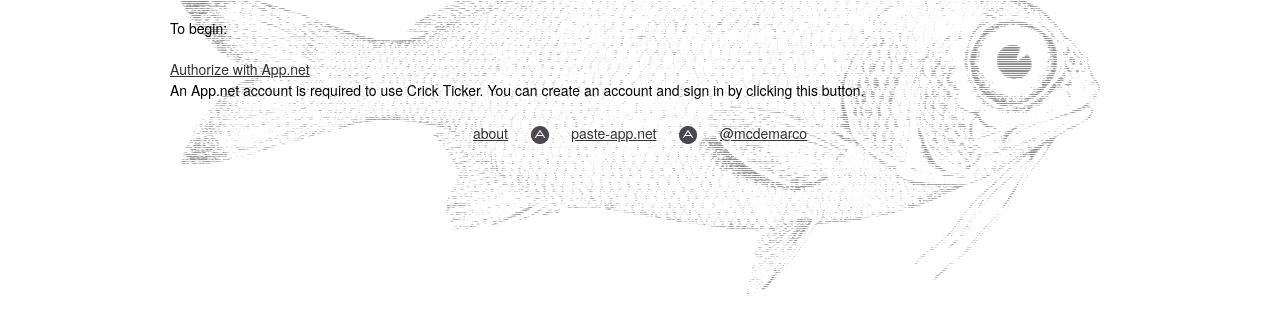
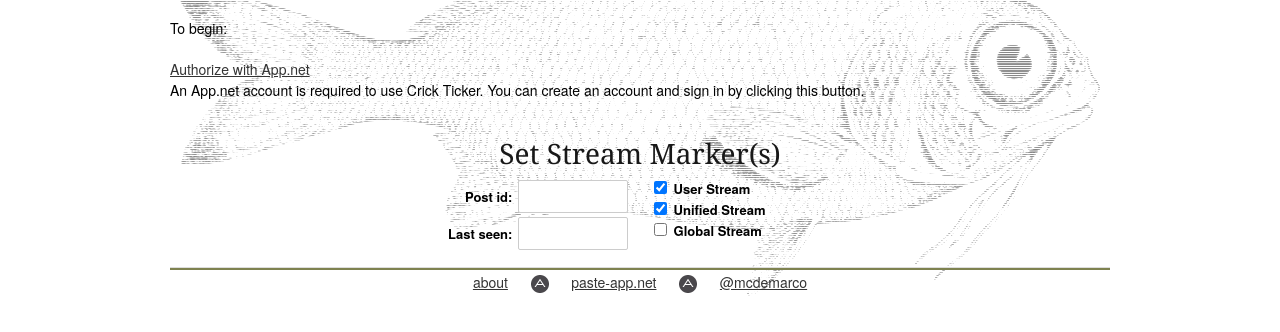
Before and after one commit to mcdemarco/crick-ticker, a plain HTML site: page index.html in a window 1280 px wide. Shown: the part 158-490 px from the top of the page. Drawn offline with Linux system fonts and the light colour scheme.

Commit message:
Added set marker form (no backend).

```diff
--- a/css/crick.css
+++ b/css/crick.css
@@ -40,6 +40,29 @@
 
 span.special {
     color:#823332;
+}
+
+input#post_id, input#last_seen_id {
+    width:100px;
+}
+
+div#tickerTicker {
+    text-align:center;
+}
+
+div#tickerTickerTicks {
+    text-align:left;
+    padding-bottom:15px;
+}
+
+div#tickerTickerEntry {
+    text-align:right;
+    padding-bottom:15px;
+}
+
+div#tickerTickerEntry input {
+    display:inline;
+    margin:2px;
 }
 
 /*
--- a/index.html
+++ b/index.html
@@ -100,16 +100,27 @@
 			</div>
 		</div>
 
+		<div class="sixteen columns" id="tickerTicker">
+			<h3>Set Stream Marker(s)</h3>
+			<div class="eight columns alpha" id="tickerTickerEntry">
+				<label for="post_id">Post id: <input type="text" size="15" id="post_id"/></label>
+				<label for="last_seen_id" title="ID of last seen post" placeholder="(optional)">Last seen: <input type="text" size="15" id="last_seen_id"/></label>
+			</div>
+			<div class="eight columns omega" id="tickerTickerTicks">
+				<label for="my_stream"><input type="checkbox" name="crickToTick" id="my_stream" checked="checked"/> User Stream</label>
+				<label for="unified"><input type="checkbox" name="crickToTick" id="unified" checked="checked"/> Unified Stream</label>
+				<label for="global"><input type="checkbox" name="crickToTick" id="global"/> Global Stream</label>
+			</div>
+			<hr />
+		</div>
+
+
 		<!--  three columns -->
 		<div class="one-third column" id="col1">
 		</div>
 		<div class="one-third column" id="col2">
 		</div>
 		<div class="one-third column" id="col3">
-		</div>
-
-		<div class="sixteen columns" id="morePastes" style="text-align:right;">
-		  <button class="loggedIn" style="display:none;" onclick="morePosts();">Load More Posts</button>
 		</div>
 
 		<footer class="sixteen columns">
--- a/js/main.js
+++ b/js/main.js
@@ -138,7 +138,7 @@
 
 function formatPost(post,column,marker) {
 	var postDate = new Date(post.created_at);
-	$(column).append("<div class='" + (post.id > marker.last_read_id ? "after" : "before") + (post.id == marker.id ? " marked" : "") + "' " +">" + "<span class='author'><strong>@"+post.user.username+"</strong> (" + post.user.name + ")" + "</span><br/>" + (post.html ? post.html : "<span class='special'>[Post deleted]</span>") + "<br/>" + "<div style='text-align:right;'><a style='font-style:italic;text-decoration:none;font-size:smaller;' href='" + post.canonical_url + "'>" + postDate.toLocaleString() + "</a>" + ((post.id != marker.id) ? " <span onclick='markPost(" + post.id + ",\"" + marker.name + "\");' class='fa fa-bookmark-o markButton'></span>" : "") + "</div></div><hr/>");
+	$(column).append("<div class='" + (post.id > marker.last_read_id ? "after" : "before") + (post.id == marker.id ? " marked" : "") + "' " +">" + "<span class='author'><strong>@"+post.user.username+"</strong>" + (post.user.name ? " (" + post.user.name + ")" : "") + "</span><br/>" + (post.html ? post.html : "<span class='special'>[Post deleted]</span>") + "<br/>" + "<div style='text-align:right;'><a style='font-style:italic;text-decoration:none;font-size:smaller;' href='" + post.canonical_url + "'>" + postDate.toLocaleString() + "</a>" + ((post.id != marker.id) ? " <span onclick='markPost(" + post.id + ",\"" + marker.name + "\");' class='fa fa-bookmark-o markButton'></span>" : "") + "</div></div><hr/>");
 }
 
 function logout() {
```
